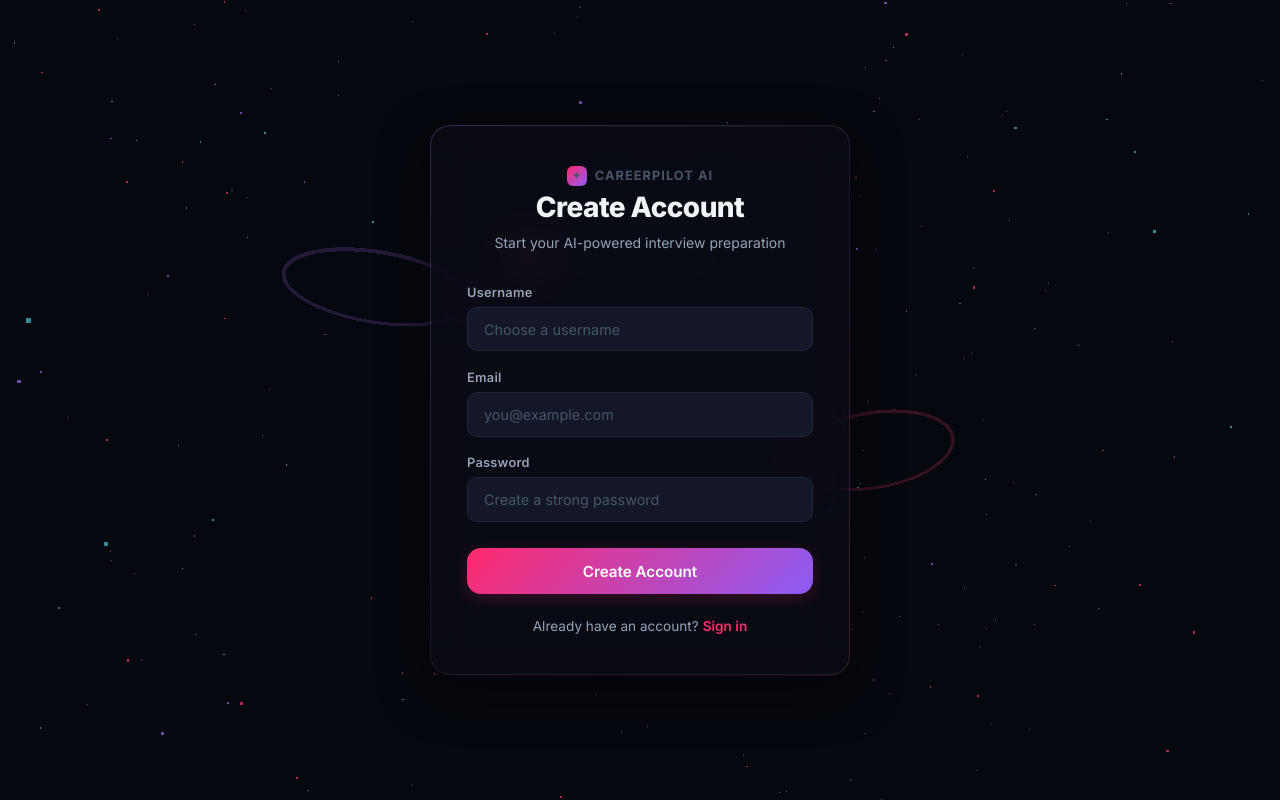
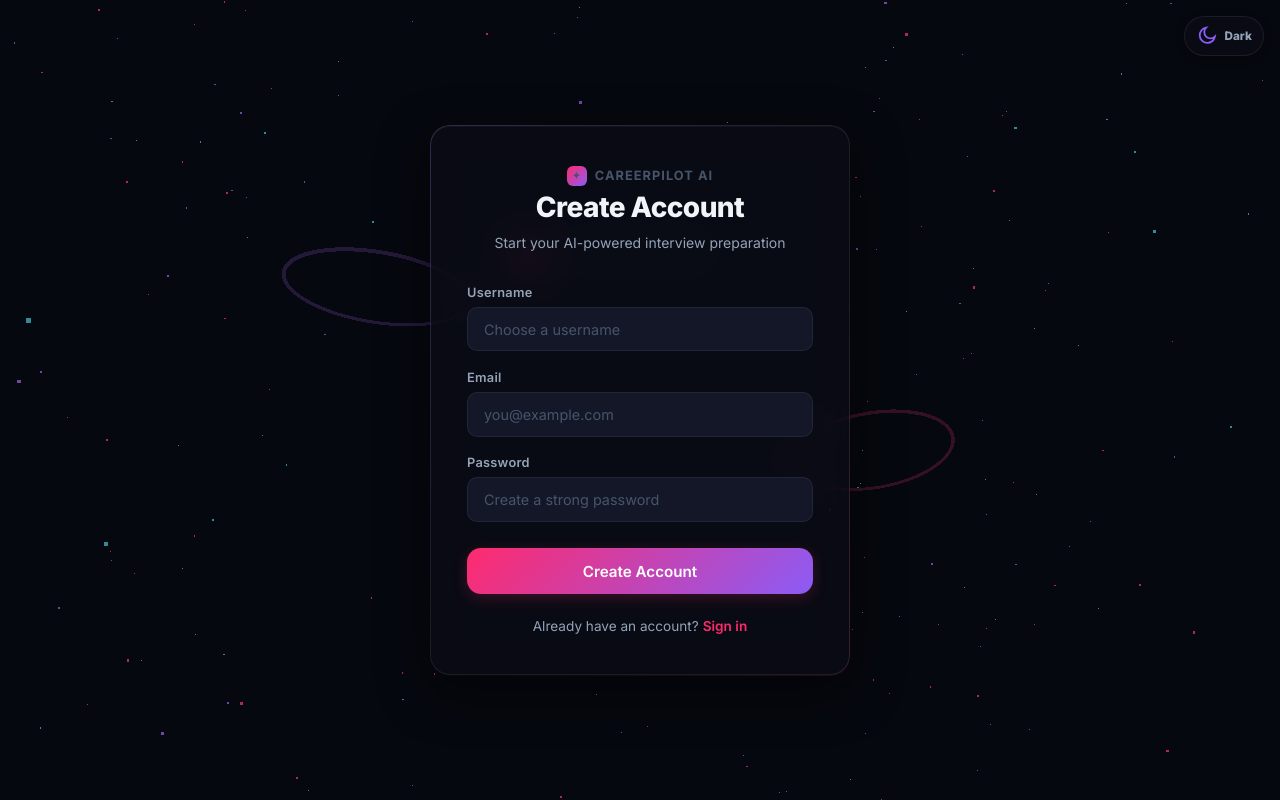
Before and after one commit to Nihalani2004/CareerPilot-AI, a React (Vite) app in the folder frontend/: page /register in a window 1280 px wide. Built offline with nearby package versions, Linux system fonts and the light colour scheme; no server answers.

Commit message:
add persistent theme toggle

```diff
--- a/frontend/src/App.jsx
+++ b/frontend/src/App.jsx
@@ -2,15 +2,20 @@ import {RouterProvider} from "react-router";
 import { router } from "./app.routes.jsx";
 import { AuthProvider } from "./features/auth/auth.context.jsx";
 import { InterviewProvider } from "./features/interview/interview.context.jsx";
+import { ThemeProvider } from "./theme.context.jsx";
+import ThemeToggle from "./components/ThemeToggle.jsx";
 
 function App() {
 
   return (
-    <AuthProvider>
-      <InterviewProvider>
-        <RouterProvider router={router} />
-      </InterviewProvider>
-    </AuthProvider>
+    <ThemeProvider>
+      <AuthProvider>
+        <InterviewProvider>
+          <ThemeToggle />
+          <RouterProvider router={router} />
+        </InterviewProvider>
+      </AuthProvider>
+    </ThemeProvider>
   )
 }
 
--- /dev/null
+++ b/frontend/src/components/ThemeToggle.jsx
@@ -0,0 +1,30 @@
+import { useTheme } from "../theme.context";
+import { AnimatePresence, motion } from "framer-motion";
+
+export default function ThemeToggle() {
+    const { theme, toggleTheme } = useTheme();
+    const isLightMode = theme === "light";
+
+    return (
+        <motion.button
+            type="button"
+            className="theme-toggle"
+            onClick={toggleTheme}
+            aria-label={isLightMode ? "Switch to dark mode" : "Switch to light mode"}
+            title={isLightMode ? "Switch to dark mode" : "Switch to light mode"}
+            whileHover={{ y: -2 }}
+            whileTap={{ scale: 0.96 }}
+        >
+            <AnimatePresence mode="wait" initial={false}>
+                <motion.span key={theme} className="theme-toggle__icon" aria-hidden="true" initial={{ opacity: 0, rotate: -35, scale: 0.72 }} animate={{ opacity: 1, rotate: 0, scale: 1 }} exit={{ opacity: 0, rotate: 35, scale: 0.72 }} transition={{ duration: 0.18 }}>
+                    {isLightMode ? (
+                        <svg viewBox="0 0 24 24" fill="none" stroke="currentColor" strokeWidth="2" strokeLinecap="round"><path d="M12 3v2M12 19v2M4.2 4.2l1.4 1.4M18.4 18.4l1.4 1.4M3 12h2M19 12h2M4.2 19.8l1.4-1.4M18.4 5.6l1.4-1.4" /><circle cx="12" cy="12" r="4" /></svg>
+                    ) : (
+                        <svg viewBox="0 0 24 24" fill="none" stroke="currentColor" strokeWidth="2" strokeLinecap="round"><path d="M21 12.8A8.5 8.5 0 1 1 11.2 3 6.7 6.7 0 0 0 21 12.8Z" /></svg>
+                    )}
+                </motion.span>
+            </AnimatePresence>
+            <span className="theme-toggle__label">{isLightMode ? "Light" : "Dark"}</span>
+        </motion.button>
+    );
+}
--- a/frontend/src/style.scss
+++ b/frontend/src/style.scss
@@ -54,6 +54,31 @@
   --glass-blur: 20px;
 }
 
+:root[data-theme="light"] {
+  --bg-deep: #f5f7fb;
+  --bg-surface: #ffffff;
+  --bg-card: #ffffff;
+  --bg-card-hover: #f1f5f9;
+  --bg-input: #ffffff;
+  --bg-glass: rgba(255, 255, 255, 0.82);
+
+  --border: rgba(30, 41, 59, 0.13);
+  --border-hover: rgba(30, 41, 59, 0.24);
+  --border-glow: rgba(109, 93, 242, 0.24);
+
+  --text-white: #152238;
+  --text-dim: #475569;
+  --text-muted: #64748b;
+
+  --shadow-sm: 0 2px 8px rgba(15, 23, 42, 0.08);
+  --shadow-md: 0 10px 28px rgba(15, 23, 42, 0.10);
+  --shadow-lg: 0 18px 45px rgba(15, 23, 42, 0.12);
+  --shadow-glow: 0 0 30px rgba(109, 93, 242, 0.10);
+
+  --glass-bg: rgba(255, 255, 255, 0.80);
+  --glass-border: rgba(30, 41, 59, 0.12);
+}
+
 * {
   margin: 0;
   padding: 0;
@@ -82,6 +107,10 @@ body,
   color: #f1f5f9;
 }
 
+:root[data-theme="light"] ::selection {
+  color: #152238;
+}
+
 /* ── Scrollbar ── */
 ::-webkit-scrollbar {
   width: 6px;
@@ -97,6 +126,14 @@ body,
 
   &:hover {
     background: rgba(255, 255, 255, 0.15);
+  }
+}
+
+:root[data-theme="light"] ::-webkit-scrollbar-thumb {
+  background: rgba(71, 85, 105, 0.24);
+
+  &:hover {
+    background: rgba(71, 85, 105, 0.38);
   }
 }
 
@@ -143,3 +180,67 @@ a {
   background-clip: text;
   -webkit-text-fill-color: transparent;
 }
+
+.theme-toggle {
+  position: fixed;
+  top: 1rem;
+  right: 1rem;
+  z-index: 1000;
+  display: inline-flex;
+  align-items: center;
+  gap: 0.45rem;
+  min-height: 2.5rem;
+  padding: 0.45rem 0.7rem;
+  border: 1px solid var(--glass-border);
+  border-radius: 999px;
+  background: var(--glass-bg);
+  color: var(--text-dim);
+  box-shadow: var(--shadow-sm);
+  backdrop-filter: blur(var(--glass-blur));
+  -webkit-backdrop-filter: blur(var(--glass-blur));
+  font: inherit;
+  font-size: 0.73rem;
+  font-weight: 750;
+  cursor: pointer;
+  transition: transform 0.2s ease, background-color 0.2s ease, color 0.2s ease;
+
+  &:hover {
+    transform: translateY(-1px);
+    background: var(--bg-card-hover);
+    color: var(--text-white);
+  }
+
+  &:active { transform: translateY(0); }
+}
+
+.theme-toggle__icon {
+  display: grid;
+  place-items: center;
+  width: 1.35rem;
+  height: 1.35rem;
+  color: var(--accent-purple);
+
+  svg { width: 100%; height: 100%; }
+}
+
+:root[data-theme="light"] .particle-field {
+  opacity: 0.24;
+}
+
+:root[data-theme="light"] .home__dropzone {
+  background: rgba(255, 255, 255, 0.72);
+  border-color: rgba(71, 85, 105, 0.20);
+}
+
+:root[data-theme="light"] .button.glass-button:hover:not(:disabled) {
+  background: rgba(241, 245, 249, 0.94);
+}
+
+@media (max-width: 600px) {
+  .theme-toggle {
+    top: 0.65rem;
+    right: 0.65rem;
+  }
+
+  .theme-toggle__label { display: none; }
+}
--- /dev/null
+++ b/frontend/src/theme.context.jsx
@@ -0,0 +1,42 @@
+import { createContext, useContext, useEffect, useState } from "react";
+
+const ThemeContext = createContext(null);
+const THEME_STORAGE_KEY = "careerpilot-theme";
+
+function getInitialTheme() {
+    try {
+        return window.localStorage.getItem(THEME_STORAGE_KEY) === "light" ? "light" : "dark";
+    } catch {
+        return "dark";
+    }
+}
+
+export function ThemeProvider({ children }) {
+    const [theme, setTheme] = useState(getInitialTheme);
+
+    useEffect(() => {
+        document.documentElement.dataset.theme = theme;
+        document.documentElement.style.colorScheme = theme;
+        try {
+            window.localStorage.setItem(THEME_STORAGE_KEY, theme);
+        } catch {
+            // Theme persistence is optional; the in-memory preference still works.
+        }
+    }, [theme]);
+
+    const toggleTheme = () => setTheme((currentTheme) => currentTheme === "dark" ? "light" : "dark");
+
+    return (
+        <ThemeContext.Provider value={{ theme, setTheme, toggleTheme }}>
+            {children}
+        </ThemeContext.Provider>
+    );
+}
+
+export function useTheme() {
+    const context = useContext(ThemeContext);
+    if (!context) {
+        throw new Error("useTheme must be used within a ThemeProvider");
+    }
+    return context;
+}
```
